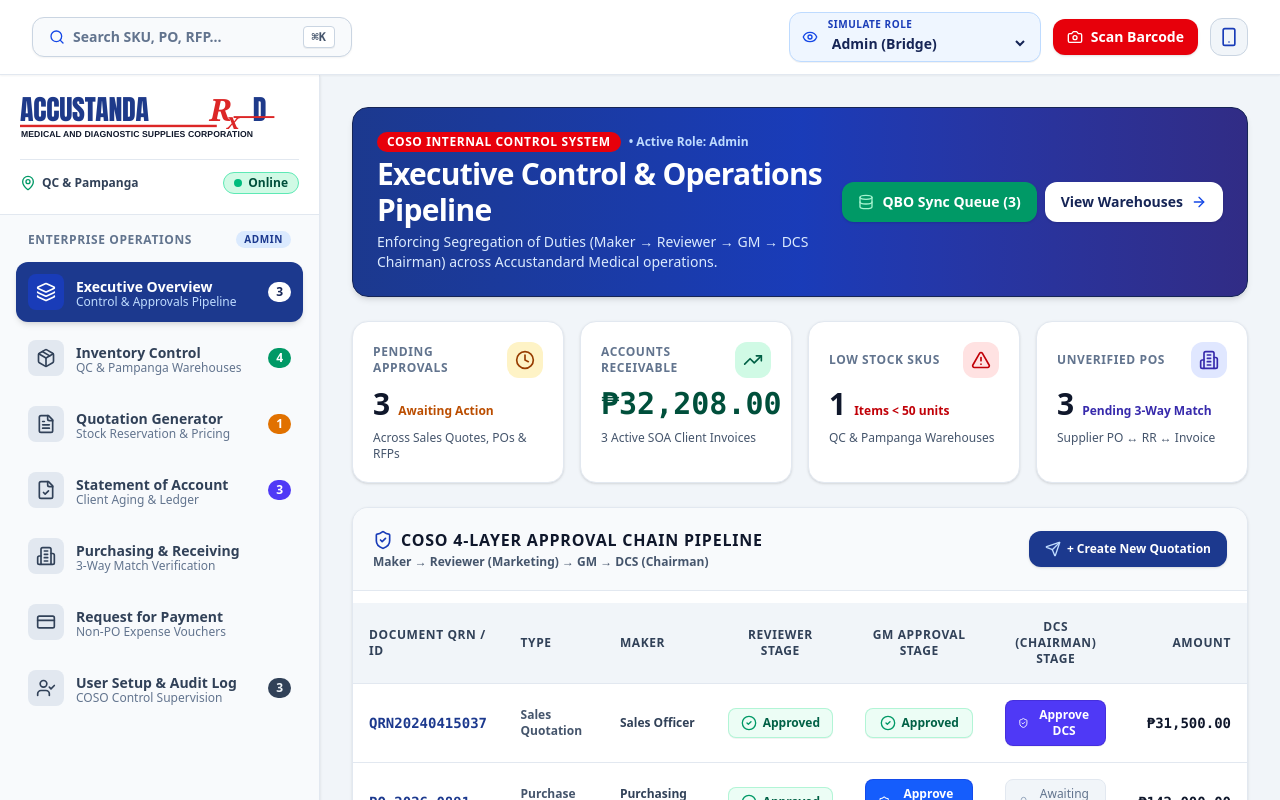
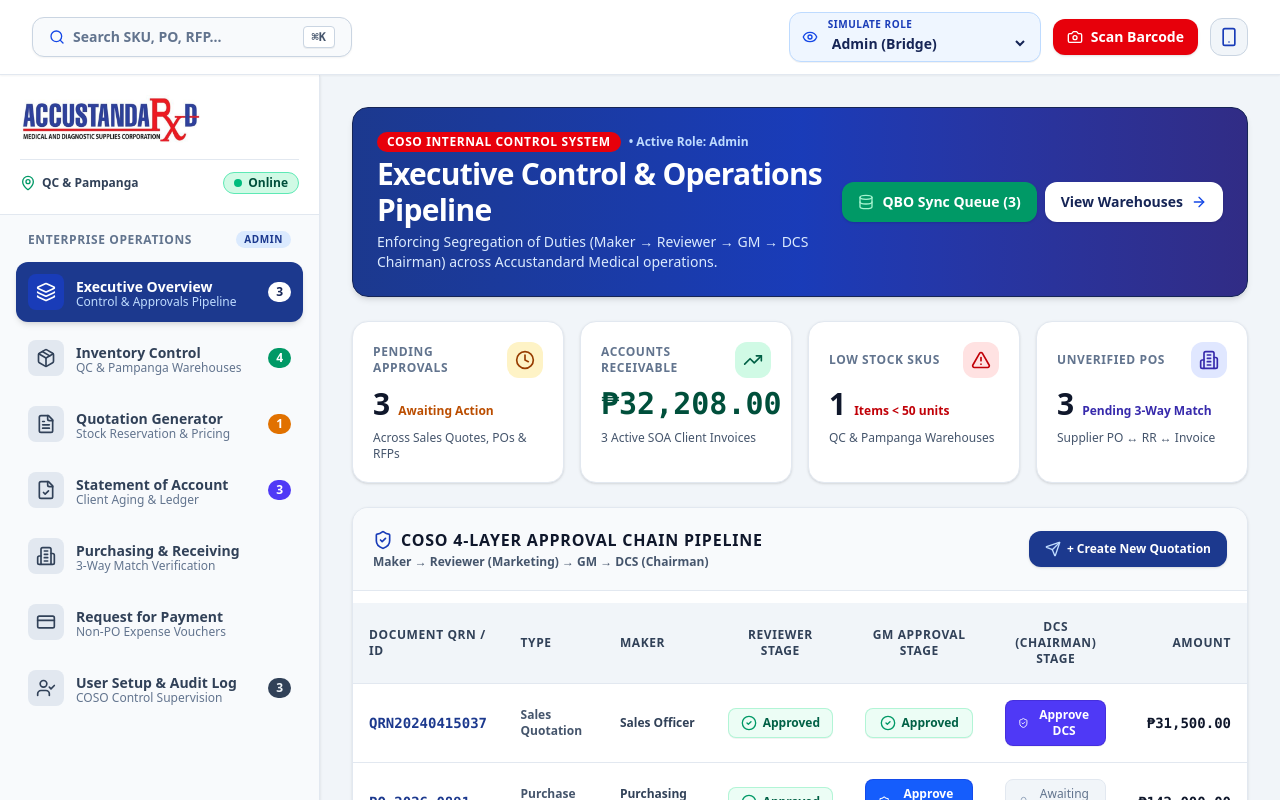
Before and after one commit to ItsAdventureTime/portfolio-accustandard, a Next.js app: page /accustanda/demo/ in a window 1280 px wide. Shown: the top 800 px of the page. Built offline with nearby package versions, Linux system fonts and the light colour scheme.

Commit message:
fix(brand): render original photo_2026-08-01_23-55-07.jpg logo image directly without altering any elements

```diff
--- a/src/components/brand/AccustandardLogo.tsx
+++ b/src/components/brand/AccustandardLogo.tsx
@@ -19,81 +19,13 @@ export const AccustandardLogo: React.FC<AccustandardLogoProps> = ({
 
   return (
     <div className={`flex items-center select-none ${className}`}>
-      <div className={`flex flex-col justify-center ${heightClasses}`}>
-        {/* Pixel-Perfect High-Definition SVG Vector Replica of photo_2026-08-01_23-55-07.jpg */}
-        <svg
-          viewBox="0 0 540 100"
-          className="h-full w-auto object-contain"
-          fill="none"
-          xmlns="http://www.w3.org/2000/svg"
-        >
-          {/* ACCUSTANDA Main Typography */}
-          <text
-            x="0"
-            y="54"
-            fill="#1E3A8A"
-            fontSize="58"
-            fontWeight="900"
-            fontFamily="'Impact', 'Arial Black', sans-serif"
-            letterSpacing="-0.5"
-          >
-            ACCUSTANDA
-          </text>
-
-          {/* Rx Medical Symbol (Large Red Rx) */}
-          <text
-            x="395"
-            y="54"
-            fill="#DC2626"
-            fontSize="64"
-            fontWeight="900"
-            fontFamily="Georgia, 'Times New Roman', serif"
-            fontStyle="italic"
-          >
-            R
-          </text>
-          <text
-            x="430"
-            y="70"
-            fill="#DC2626"
-            fontSize="46"
-            fontWeight="900"
-            fontFamily="Georgia, 'Times New Roman', serif"
-            fontStyle="italic"
-          >
-            x
-          </text>
-
-          {/* D Letter in Deep Royal Blue */}
-          <text
-            x="485"
-            y="54"
-            fill="#1E3A8A"
-            fontSize="58"
-            fontWeight="900"
-            fontFamily="'Impact', 'Arial Black', sans-serif"
-          >
-            D
-          </text>
-
-          {/* Connected Red Underline Bar */}
-          <rect x="0" y="62" width="410" height="5" fill="#DC2626" />
-          <rect x="445" y="44" width="85" height="4" fill="#DC2626" />
-
-          {/* Subtitle: MEDICAL AND DIAGNOSTIC SUPPLIES CORPORATION */}
-          <text
-            x="2"
-            y="88"
-            fill="#0F172A"
-            fontSize="18"
-            fontWeight="800"
-            fontFamily="'Helvetica Neue', Arial, sans-serif"
-            letterSpacing="0.2"
-          >
-            MEDICAL AND DIAGNOSTIC SUPPLIES CORPORATION
-          </text>
-        </svg>
-      </div>
+      {/* Renders the exact, untouched logo image photo_2026-08-01_23-55-07.jpg */}
+      {/* eslint-disable-next-line @next/next/no-img-element */}
+      <img
+        src="/photo_2026-08-01_23-55-07.jpg"
+        alt="Accustandard Logo"
+        className={`${heightClasses} w-auto object-contain`}
+      />
     </div>
   );
 };
```
